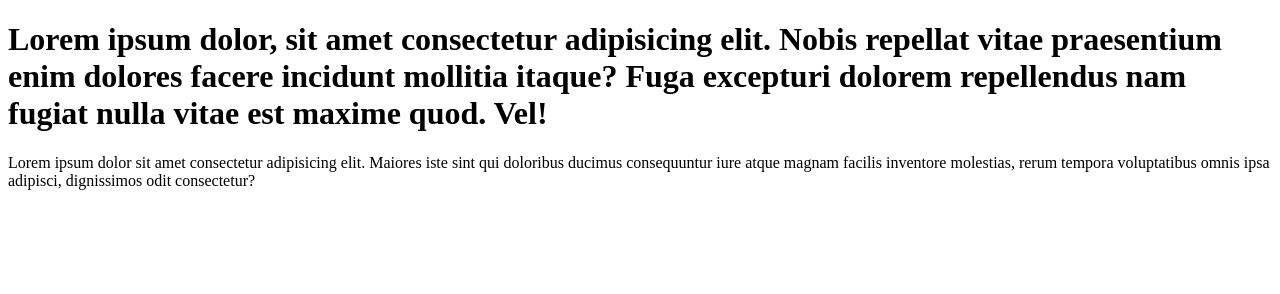
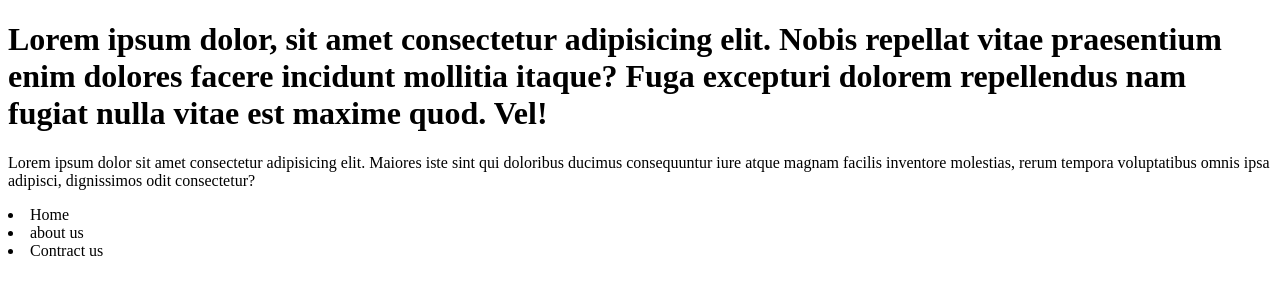
Before and after one commit to Shinozakijo/learn-git, a plain HTML site: page index.html in a window 1280 px wide. Drawn offline with Linux system fonts and the light colour scheme.

Commit message:
add a list

```diff
--- a/index.html
+++ b/index.html
@@ -8,5 +8,10 @@
 <body>
     <h1>Lorem ipsum dolor, sit amet consectetur adipisicing elit. Nobis repellat vitae praesentium enim dolores facere incidunt mollitia itaque? Fuga excepturi dolorem repellendus nam fugiat nulla vitae est maxime quod. Vel!</h1>
     <p>Lorem ipsum dolor sit amet consectetur adipisicing elit. Maiores iste sint qui doloribus ducimus consequuntur iure atque magnam facilis inventore molestias, rerum tempora voluptatibus omnis ipsa adipisci, dignissimos odit consectetur?</p>
+    <ui>
+        <li>Home</li>
+        <li>about us</li>
+        <li>Contract us</li>
+    </ui>
 </body>
 </html>
```
